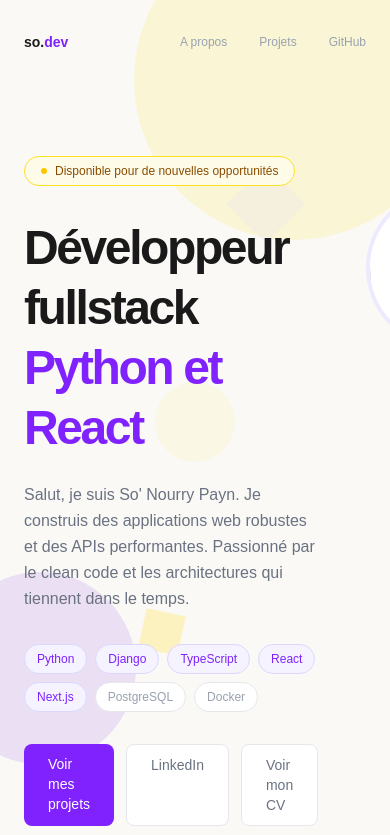
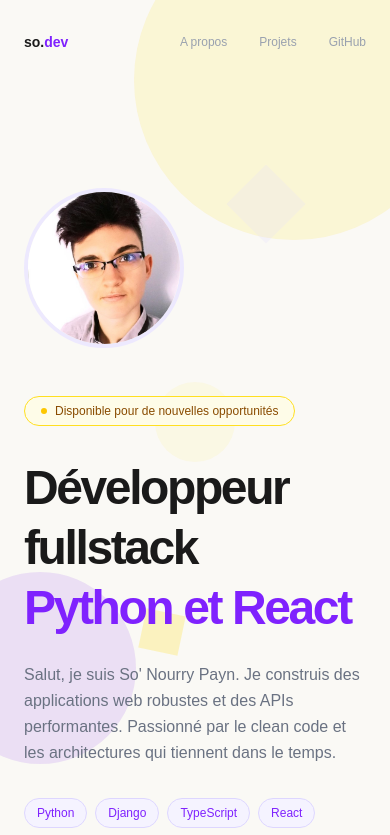
Before and after one commit to Callypige/so-portfolio, a Next.js app: page / in a window 390 px wide. Shown: the top 835 px of the page. Built offline with nearby package versions, Linux system fonts and the light colour scheme.

Commit message:
Update hero section layout to use responsive flex direction

```diff
--- a/app/page.tsx
+++ b/app/page.tsx
@@ -73,7 +73,7 @@ export default function Home() {
 
 
           {/* Hero */}
-          <section className="py-12 pb-20 flex items-start justify-between gap-12">
+          <section className="py-12 pb-20 flex flex-col-reverse sm:flex-row items-start justify-between gap-12">
             <div className="flex-1">
               <div className="inline-flex items-center gap-2 bg-yellow-50 border border-yellow-300 rounded-full px-4 py-1.5 text-xs text-yellow-800 mb-8">
                 <span className="w-1.5 h-1.5 rounded-full bg-yellow-400 inline-block" />
```
